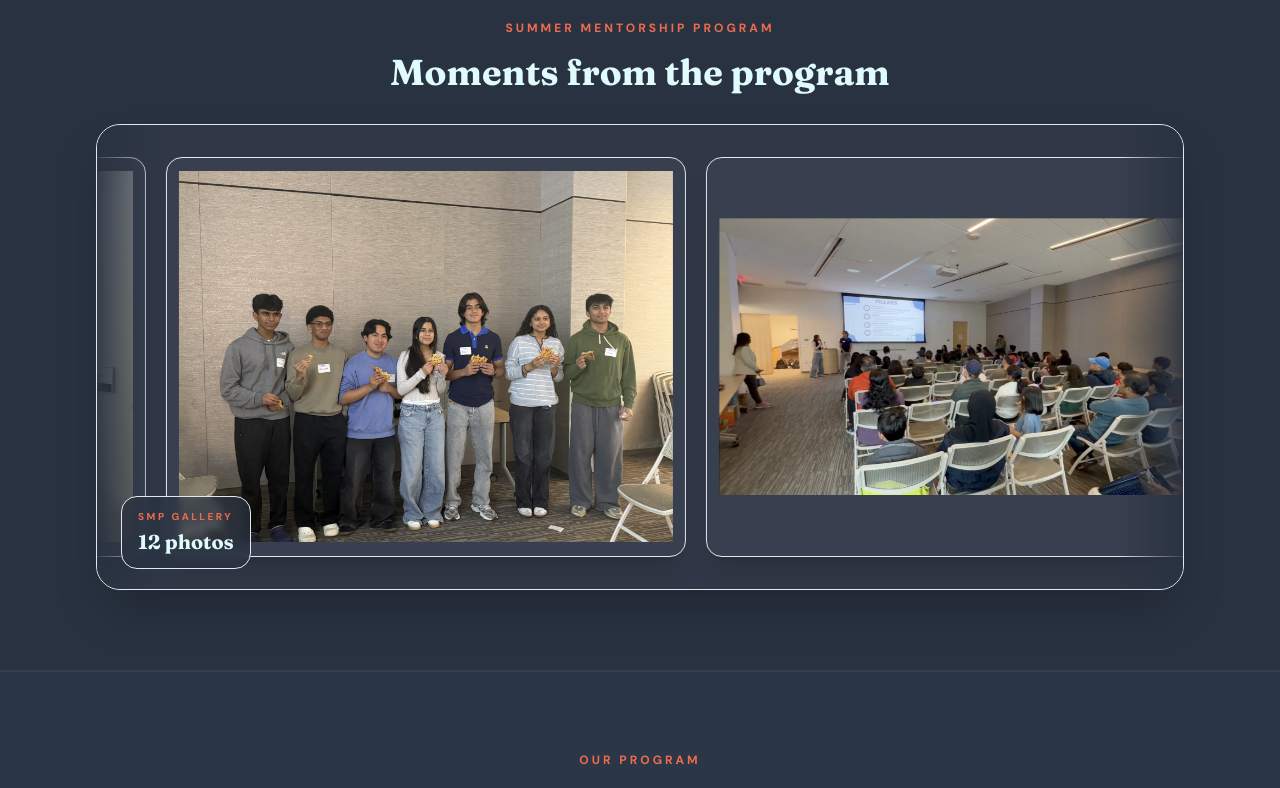
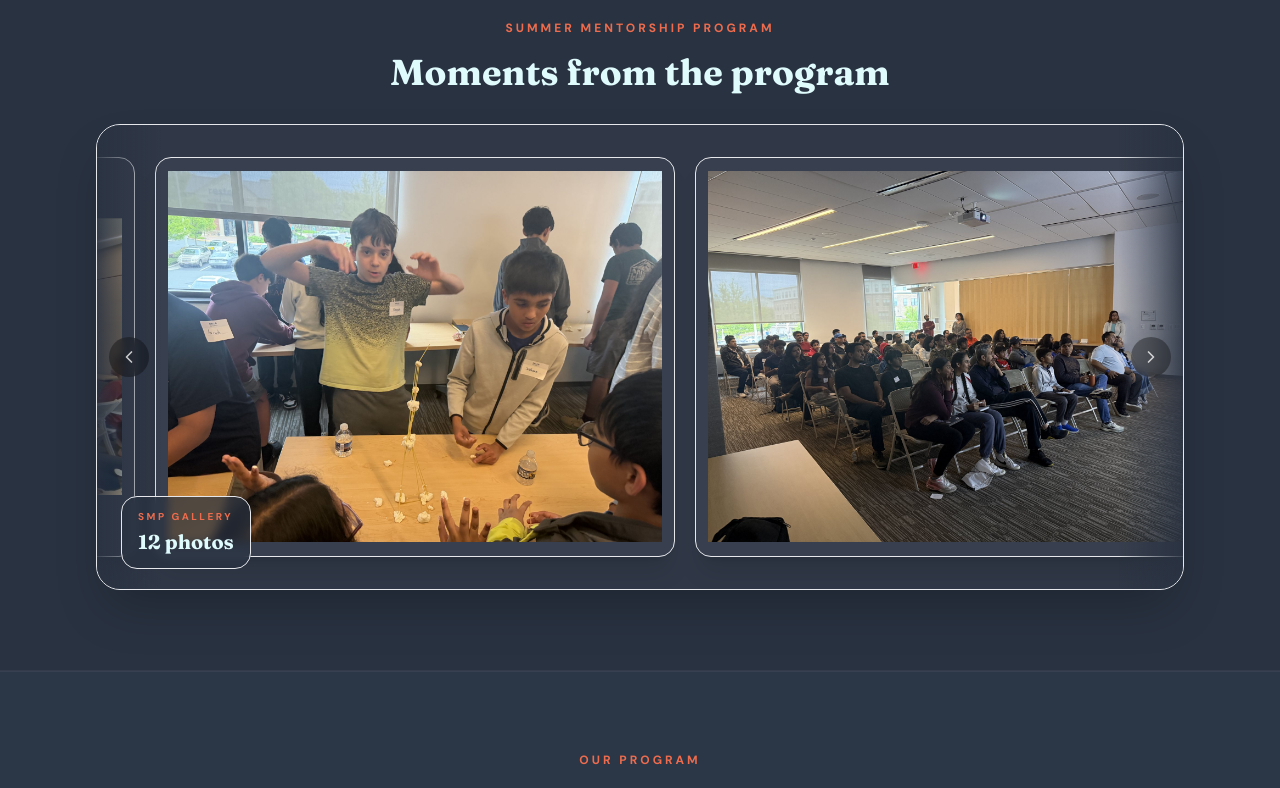
Before and after one commit to ashwath-muppa/mentorship-program, a React (Vite) app: page / in a window 1280 px wide. Shown: the part 880-1668 px from the top of the page. Built offline with nearby package versions, Linux system fonts and the light colour scheme.

Commit message:
Restore arrow photo carousels

```diff
--- a/src/App.jsx
+++ b/src/App.jsx
@@ -533,18 +533,65 @@ function PhotoCarousel() {
 }
 
 function ImageCarousel({ photos, label }) {
-  const loopedPhotos = [...photos, ...photos];
+  const scrollerRef = useRef(null);
+  const itemRefs = useRef([]);
+  const loopedPhotos = [...photos, ...photos, ...photos];
+
+  const getSetWidth = () => {
+    const first = itemRefs.current[0];
+    const secondSet = itemRefs.current[photos.length];
+    if (!first || !secondSet) return 0;
+    return secondSet.offsetLeft - first.offsetLeft;
+  };
+
+  const normalizeScroll = () => {
+    const scroller = scrollerRef.current;
+    const setWidth = getSetWidth();
+    if (!scroller || !setWidth) return;
+
+    if (scroller.scrollLeft < setWidth * 0.4) {
+      scroller.scrollLeft += setWidth;
+    } else if (scroller.scrollLeft > setWidth * 1.6) {
+      scroller.scrollLeft -= setWidth;
+    }
+  };
+
+  useEffect(() => {
+    const scroller = scrollerRef.current;
+    const setWidth = getSetWidth();
+    if (!scroller || !setWidth) return;
+    scroller.scrollLeft = setWidth;
+  }, [photos.length]);
+
+  const slide = (direction) => {
+    const scroller = scrollerRef.current;
+    if (!scroller) return;
+
+    scroller.scrollBy({
+      left: direction * Math.min(scroller.clientWidth * 0.86, 520),
+      behavior: "smooth",
+    });
+
+    window.setTimeout(normalizeScroll, 520);
+  };
 
   return (
     <div className="relative w-full overflow-hidden rounded-3xl border border-white/8 bg-white/[0.03] shadow-2xl select-none">
       <div className="absolute left-0 inset-y-0 w-16 z-10 bg-gradient-to-r from-deep-navy/90 to-transparent pointer-events-none" />
       <div className="absolute right-0 inset-y-0 w-16 z-10 bg-gradient-to-l from-deep-navy/90 to-transparent pointer-events-none" />
 
-      <div className="gallery-marquee flex w-max gap-5 px-8 py-8 sm:px-10">
+      <div
+        ref={scrollerRef}
+        onScroll={normalizeScroll}
+        className="no-scrollbar flex gap-5 overflow-x-auto scroll-smooth snap-x snap-mandatory px-8 py-8 sm:px-10"
+      >
         {loopedPhotos.map((photo, i) => (
           <figure
             key={`${photo.src}-${i}`}
-            className="flex-shrink-0 w-[78vw] sm:w-[440px] lg:w-[520px]"
+            ref={(node) => {
+              itemRefs.current[i] = node;
+            }}
+            className="snap-center flex-shrink-0 w-[78vw] sm:w-[440px] lg:w-[520px]"
           >
             <div className="h-[280px] sm:h-[340px] lg:h-[400px] rounded-2xl border border-white/8 bg-white/[0.04] p-3 flex items-center justify-center shadow-xl">
               <img
@@ -569,6 +616,19 @@ function ImageCarousel({ photos, label }) {
           </p>
         </div>
       </div>
+
+      <button
+        onClick={() => slide(-1)}
+        className="absolute left-3 top-1/2 z-20 -translate-y-1/2 w-10 h-10 rounded-full bg-black/35 backdrop-blur-sm flex items-center justify-center text-white/75 hover:bg-black/55 hover:text-white transition"
+      >
+        <ChevronRight className="w-5 h-5 rotate-180" />
+      </button>
+      <button
+        onClick={() => slide(1)}
+        className="absolute right-3 top-1/2 z-20 -translate-y-1/2 w-10 h-10 rounded-full bg-black/35 backdrop-blur-sm flex items-center justify-center text-white/75 hover:bg-black/55 hover:text-white transition"
+      >
+        <ChevronRight className="w-5 h-5" />
+      </button>
     </div>
   );
 }
--- a/src/index.css
+++ b/src/index.css
@@ -31,23 +31,10 @@ a {
   @apply bg-white/5 backdrop-blur-md border border-white/10;
 }
 
-.gallery-marquee {
-  animation: gallery-marquee 70s linear infinite;
+.no-scrollbar {
+  scrollbar-width: none;
 }
 
-@keyframes gallery-marquee {
-  from {
-    transform: translateX(-50%);
-  }
-
-  to {
-    transform: translateX(0);
-  }
+.no-scrollbar::-webkit-scrollbar {
+  display: none;
 }
-
-@media (prefers-reduced-motion: reduce) {
-  .gallery-marquee {
-    animation-duration: 1ms;
-    animation-iteration-count: 1;
-  }
-}
```
